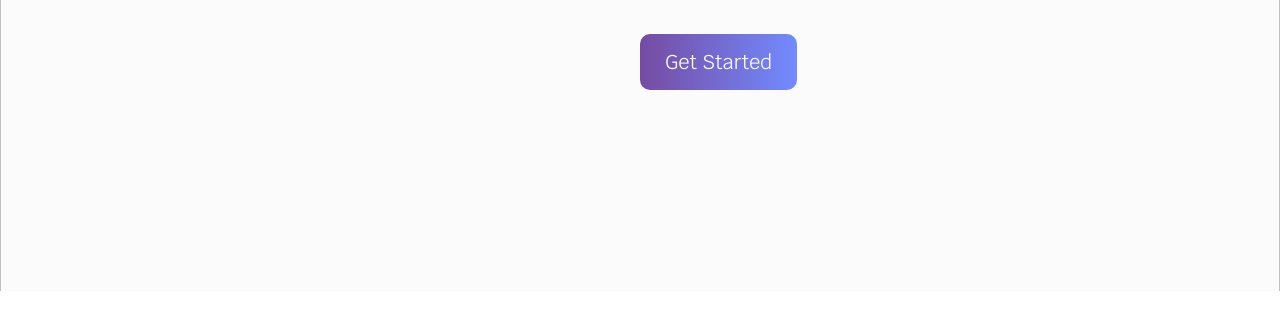
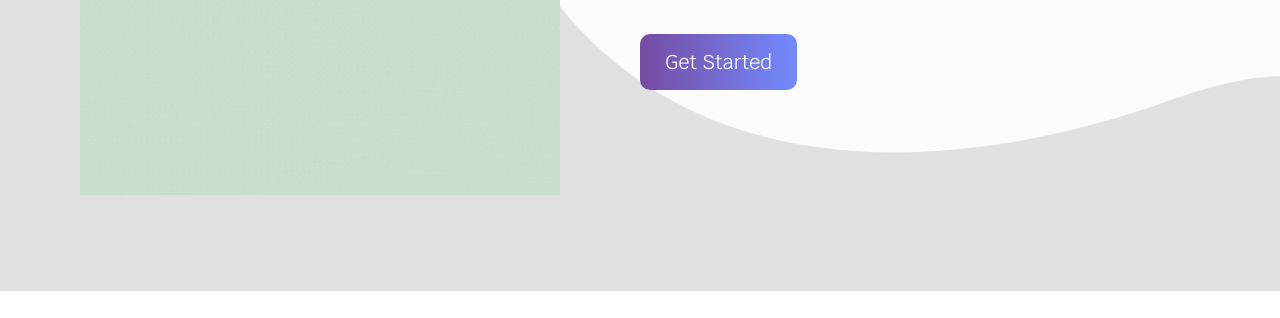
Before and after one commit to Dagmawi-Beyene/dreamer, a plain HTML site: page index.html in a window 1280 px wide. Shown: the part 429-747 px from the top of the page. Drawn offline with Linux system fonts and the light colour scheme.

Commit message:
update images

```diff
--- a/index.html
+++ b/index.html
@@ -31,11 +31,11 @@
 
     </nav>
     <header class="moveheader">
-        <img class="gif" src="./assets/intro-video.gif" alt="introduction">
+        <img class="gif" src="intro-video.gif" alt="introduction">
         <h1>Dreamer</h1>
         <p>Enjoy ambient sounds that will help you fall asleep.</p>
         <button>Get Started</button>
-        <img class="header-bg" src="./assets/background.png" alt="">
+        <img class="header-bg" src="background.png" alt="">
     </header>
     <footer class="footer">
         <p>&copy; Copyright <strong>Dagmawi Beyene</strong> 2020. ||
```
